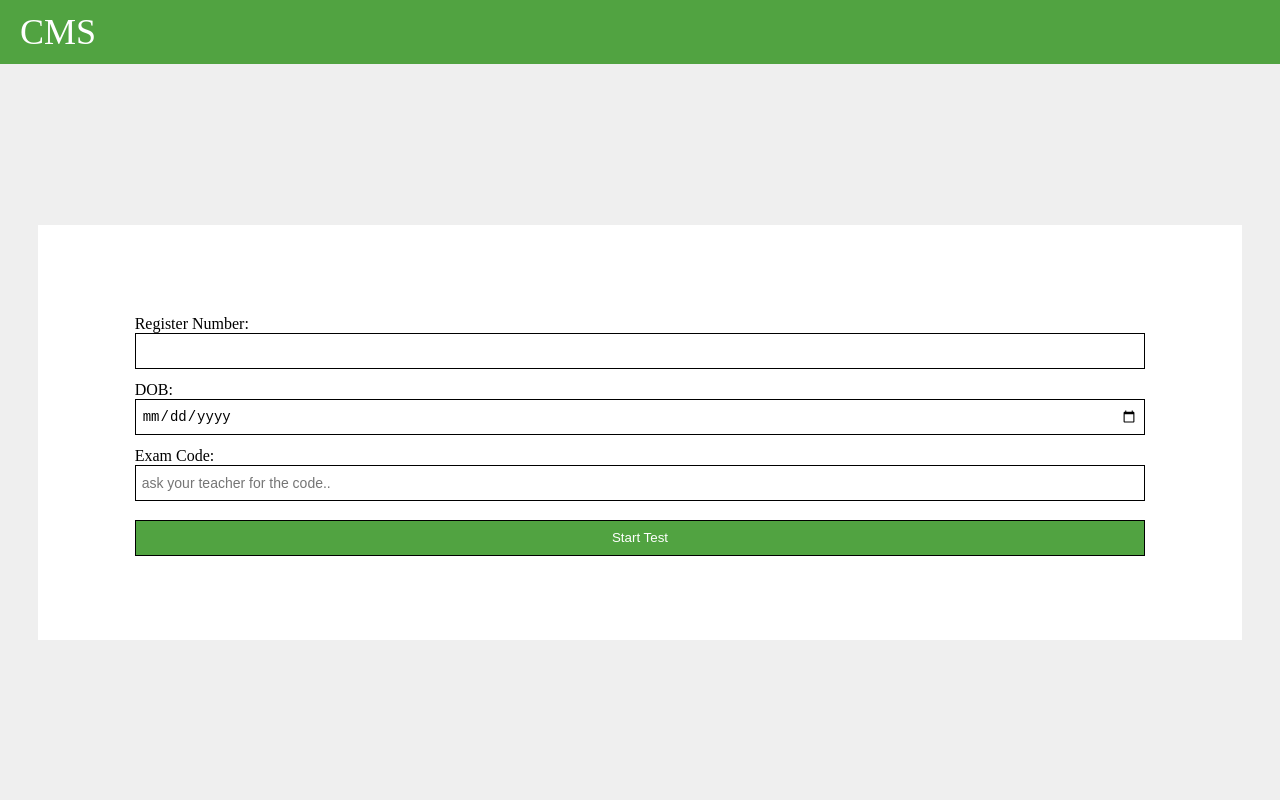
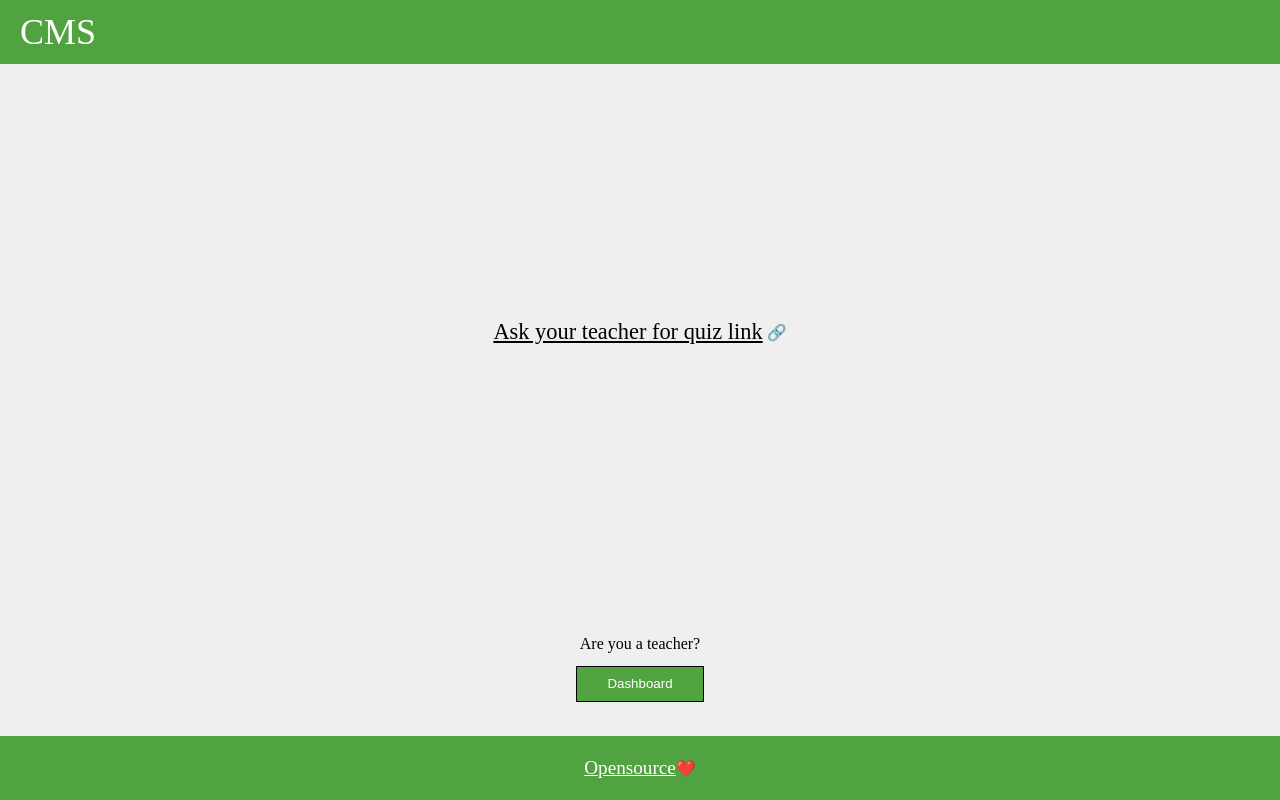
Before and after one commit to akishtp/CMS-quiz, a React (Create React App) app in the folder frontend/: page / in a window 1280 px wide. Built offline with nearby package versions, Linux system fonts and the light colour scheme.

Commit message:
gon be famous now 🤩

```diff
--- a/frontend/src/Components/AddQuestion/AddQuestion.tsx
+++ b/frontend/src/Components/AddQuestion/AddQuestion.tsx
@@ -41,8 +41,14 @@ const AddQuestion: React.FC<addQuestionState> = ({
       <label>
         Question {index + 1}:
         <textarea
+          required
           rows={5}
           value={question}
+          onClick={() => {
+            if (question === "type your question here ...") {
+              setQuestion("");
+            }
+          }}
           onChange={(e) => {
             setQuestion(e.target.value);
           }}
@@ -63,6 +69,13 @@ const AddQuestion: React.FC<addQuestionState> = ({
           <input
             required
             type="text"
+            onClick={() => {
+              if (options[0] === "option 1") {
+                const newArr = [...options];
+                newArr[0] = "";
+                setOptions(newArr);
+              }
+            }}
             value={options[0]}
             onChange={(e) => {
               if (answer === options[0]) setAnswer(e.target.value);
@@ -85,6 +98,13 @@ const AddQuestion: React.FC<addQuestionState> = ({
           <input
             required
             type="text"
+            onClick={() => {
+              if (options[1] === "option 2") {
+                const newArr = [...options];
+                newArr[1] = "";
+                setOptions(newArr);
+              }
+            }}
             value={options[1]}
             onChange={(e) => {
               if (answer === options[1]) setAnswer(e.target.value);
@@ -107,6 +127,13 @@ const AddQuestion: React.FC<addQuestionState> = ({
           <input
             required
             type="text"
+            onClick={() => {
+              if (options[2] === "option 3") {
+                const newArr = [...options];
+                newArr[2] = "";
+                setOptions(newArr);
+              }
+            }}
             value={options[2]}
             onChange={(e) => {
               if (answer === options[2]) setAnswer(e.target.value);
@@ -129,6 +156,13 @@ const AddQuestion: React.FC<addQuestionState> = ({
           <input
             required
             type="text"
+            onClick={() => {
+              if (options[3] === "option 4") {
+                const newArr = [...options];
+                newArr[3] = "";
+                setOptions(newArr);
+              }
+            }}
             value={options[3]}
             onChange={(e) => {
               if (answer === options[3]) setAnswer(e.target.value);
--- a/frontend/src/Components/Navbar/Navbar.css
+++ b/frontend/src/Components/Navbar/Navbar.css
@@ -15,7 +15,7 @@
   justify-content: center;
 }
 .teacher-links .dashboard {
-  margin: 0 10px;
+  margin: 0 16px;
 }
 .teacher-links .logout {
   cursor: pointer;
--- a/frontend/src/Components/Navbar/Navbar.tsx
+++ b/frontend/src/Components/Navbar/Navbar.tsx
@@ -20,7 +20,7 @@ const Navbar: React.FC = () => {
       {teacher && (
         <div className="teacher-links">
           <Link to="/teacher" className="dashboard">
-            Dashboard
+            Dashboard 👨‍🏫
           </Link>
           <div className="logout" onClick={() => logoutHandler()}>
             Logout 📤
--- a/frontend/src/Pages/Admin/Signup.tsx
+++ b/frontend/src/Pages/Admin/Signup.tsx
@@ -10,10 +10,13 @@ const Signup: React.FC = () => {
 
   const { loading, error } = useAppSelector((state) => state.teacher);
   const dispatch = useAppDispatch();
+  const navigate = useNavigate();
 
   const handleSignup = async (e: React.FormEvent<HTMLFormElement>) => {
     e.preventDefault();
-    await dispatch(signup({ teacher_id, password, name }));
+    await dispatch(signup({ teacher_id, password, name })).then(() => {
+      navigate("/teacher");
+    });
   };
   return (
     <div className="login">
--- a/frontend/src/Pages/Dashboard/Dashboard.tsx
+++ b/frontend/src/Pages/Dashboard/Dashboard.tsx
@@ -16,7 +16,7 @@ const Dashboard: React.FC = () => {
       await dispatch(getallTests({ token: teacher?.token }));
     };
     if (teacher === null) {
-      navigate("/teacher");
+      navigate("/login");
     } else {
       GettingAllTest();
     }
--- a/frontend/src/Pages/Home/Home.css
+++ b/frontend/src/Pages/Home/Home.css
@@ -2,11 +2,42 @@
   display: flex;
   align-items: center;
   justify-content: center;
+  flex-direction: column;
   min-height: calc(100vh - 64px);
+}
+.home .landing {
+  display: flex;
+  align-items: center;
+  justify-content: center;
+  height: calc(75vh - 64px);
+  width: 100vw;
+}
+.home .landing a {
+  text-decoration: underline;
+  font-size: 1.4rem;
+}
+.home .for-teach {
+  display: flex;
+  align-items: center;
+  justify-content: center;
+  height: calc(25vh - 64px);
+  flex-direction: column;
+}
+.home .footer {
+  display: flex;
+  align-items: center;
+  justify-content: center;
+  height: 64px;
+  background-color: #51a341;
+  color: #fff;
+  width: 100vw;
+}
+.home .footer a {
+  text-decoration: underline;
+  font-size: 1.2rem;
 }
 .home button {
   background-color: #51a341;
   color: #fff;
-  width: 84%;
-  cursor: pointer;
+  padding: 0 30px;
 }
--- a/frontend/src/Pages/Home/Home.tsx
+++ b/frontend/src/Pages/Home/Home.tsx
@@ -1,55 +1,22 @@
-import React, { useState } from "react";
+import React from "react";
 import "./Home.css";
-import { stud_signin } from "../../features/answer/answerSlice";
-import { useAppDispatch } from "../../app/hooks";
-import { useNavigate } from "react-router-dom";
+import { Link } from "react-router-dom";
 
 const Home: React.FC = () => {
-  const [regno, setRegno] = useState<string>("");
-  const [dob, setDob] = useState<string>("");
-  const [examCode, setExamCode] = useState<string>("");
-
-  const dispatch = useAppDispatch();
-  const navigate = useNavigate();
-
-  const handleSubmit = (e: React.FormEvent<HTMLFormElement>) => {
-    e.preventDefault();
-    dispatch(stud_signin(regno));
-    navigate(`/test/${examCode}`);
-  };
-
   return (
     <div className="home">
-      <form onSubmit={(e) => handleSubmit(e)}>
-        <label>
-          Register Number:
-          <input
-            type="text"
-            value={regno}
-            onChange={(e) => setRegno(e.target.value)}
-          />
-        </label>
-        <label>
-          DOB:
-          <input
-            type="date"
-            value={dob}
-            onChange={(e) => setDob(e.target.value)}
-            min="1997-01-01"
-            max="2007-12-31"
-          />
-        </label>
-        <label>
-          Exam Code:
-          <input
-            type="text"
-            placeholder="ask your teacher for the code.."
-            value={examCode}
-            onChange={(e) => setExamCode(e.target.value)}
-          />
-        </label>
-        <button type="submit">Start Test</button>
-      </form>
+      <div className="landing">
+        <a href="https://wa.me/">Ask your teacher for quiz link</a>&nbsp;🔗
+      </div>
+      <div className="for-teach">
+        <div>Are you a teacher?</div>
+        <Link to="/teacher">
+          <button>Dashboard</button>
+        </Link>
+      </div>
+      <div className="footer">
+        <a href="https://github.com/akishtp/CMS-quiz">Opensource</a>❤️
+      </div>
     </div>
   );
 };
--- a/frontend/src/index.css
+++ b/frontend/src/index.css
@@ -41,6 +41,7 @@ button {
   border-radius: 0;
   border: 1px solid #000;
   margin: 13px 0 0 0;
+  cursor: pointer;
 }
 .error {
   background-color: #f00;
```
